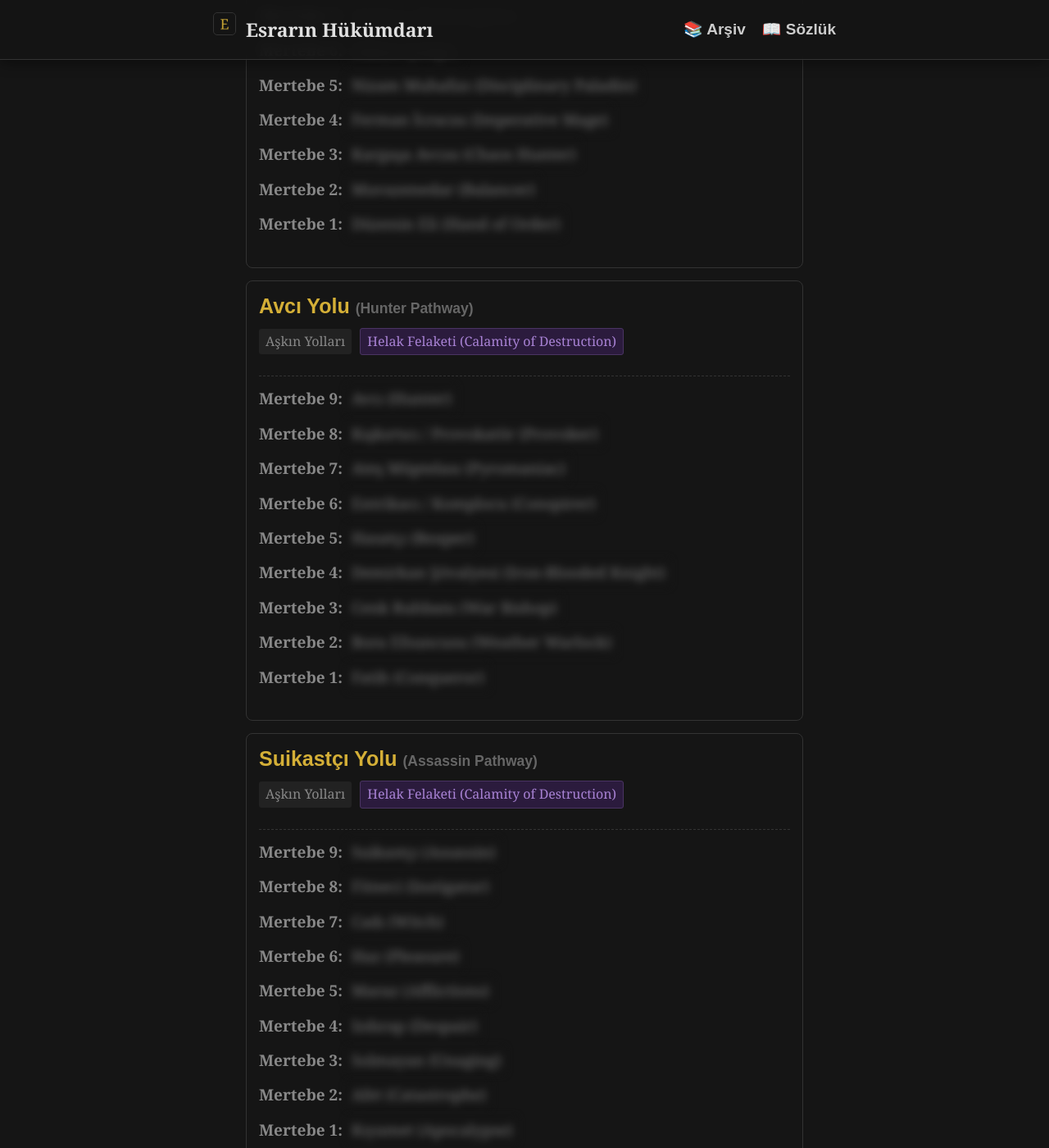
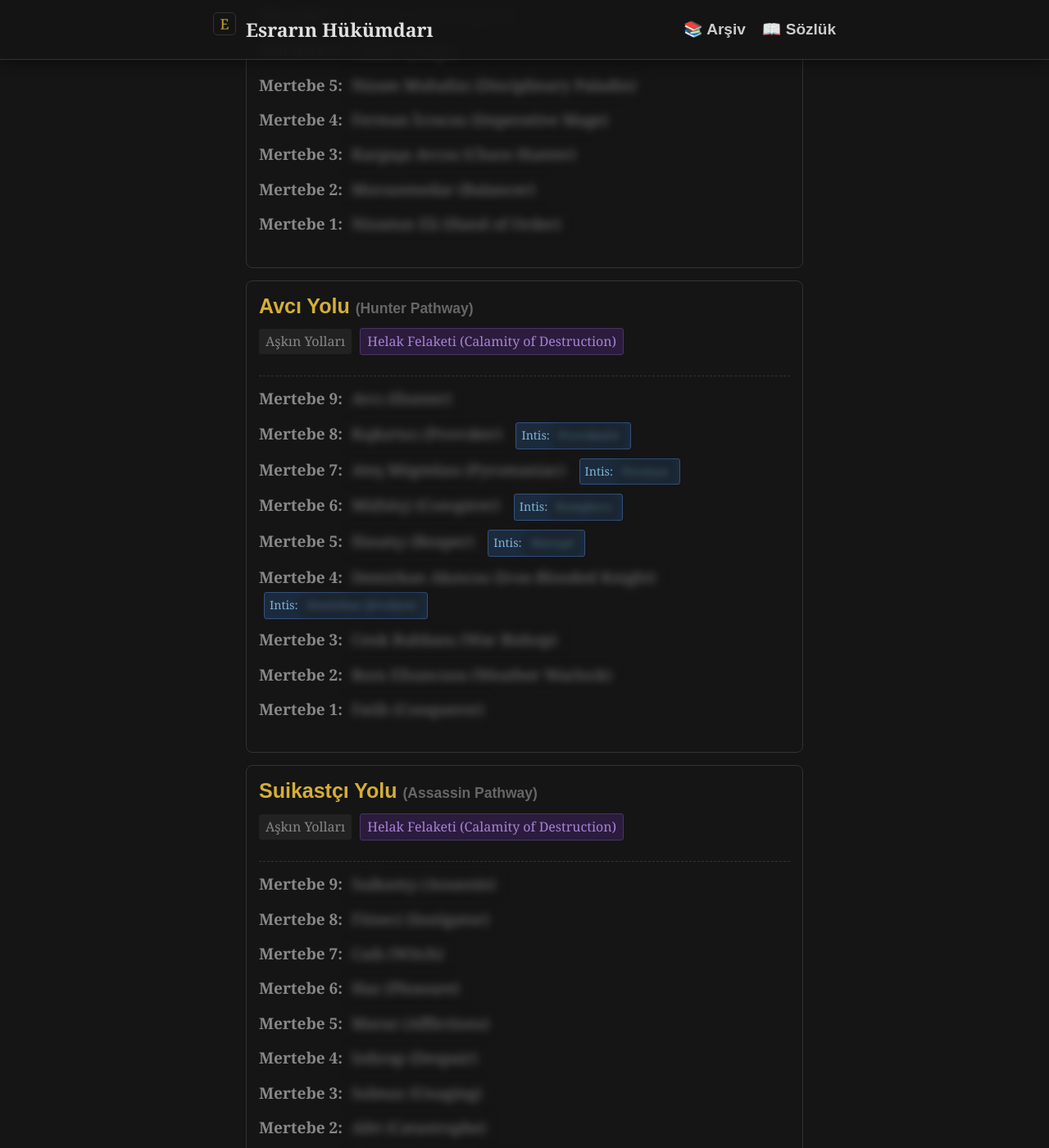
Before and after one commit to Imperium34/Imperium34.github.io, a Jekyll site: the page built from sozluk.html, in a window 1280 px wide and 1400 px high, scrolled down 4764 px. Shown: the whole window at 82% size. Built offline with Jekyll 4.4.1, drawn with Linux system fonts in a browser that asks for light colours; comment, search, counter and statistics services are not loaded; some of the changed text lies outside the part shown.

Commit message:
Avcı yolu düzeltmeleri ve bölgesel isimlendirme

```diff
--- a/_data/sozluk.yml
+++ b/_data/sozluk.yml
@@ -1,7 +1,7 @@
 # -----------------------
 # TEMEL KAVRAMLAR
 # -----------------------
-- terim: "Aşkın (Fevkabeşer)"
+- terim: "Aşkın"
   ingilizce: "Beyonder"
   kategori: "Temel Kavramlar"
   aciklama: "Sıradan insanların ötesinde güçlere sahip olan, iksir içerek evrilmiş varlıklar."
@@ -39,11 +39,11 @@
 - terim: "Melekler Kralı"
   ingilizce: "King of Angels"
   kategori: "Temel Kavramlar"
-  aciklama: "Bir Gerçek Tanrı olmanın sadece bir adım gerisinde duran varlıklar. Genellikle en az bir Mertebe 1 karakteristiği ile o Yol'un Özgünlük parçasını barındıran veya birden fazla Mertebe 1 karakteristiği taşıyan eşsiz figürleri tanımlar."
+  aciklama: "Bir Gerçek Tanrı olmanın sadece bir adım gerisinde duran varlıklar. Genellikle en az bir Mertebe 1 hasleti ile o Yol'un Yegânelik parçasını barındıran veya birden fazla Mertebe 1 hasleti taşıyan eşsiz figürleri tanımlar."
   spoiler: true
   bolum_siniri: 486
 
-- terim: "Özgünlük"
+- terim: "Yegânelik"
   ingilizce: "Uniqueness"
   kategori: "Temel Kavramlar"
   aciklama: "Yirmi iki İlahi Yol'un her birinin özünü, evrendeki mutlak kuralını ve tekil otoritesini temsil eden soyut kavram. Bir Gerçek Tanrı olmanın mutlak gereksinimidir."
@@ -312,7 +312,7 @@
   spoiler: true
   bolum_siniri: 28
 
-- terim: "Musa Çilekeş Tarikatı"
+- terim: "Mos Çilekeş Tarikatı"
   ingilizce: "Moses Ascetic Order"
   kategori: "Organizasyonlar"
   aciklama: "Bir zamanlar salt bilgiye ve irfana tapınan, ahlaki kuralları katı bir çilecilik üzerine kurulu kadim bir tarikat. Batınî Bilge'nin yozlaşarak uyanmasının ardından, tarikatın doğası tamamen değişmiş ve habis bir bilgi tapınağına dönüşmüştür."
@@ -677,7 +677,7 @@
       isim: "Zaman Kurdu (Worm of Time)"
       bolum_siniri: 393
     - seviye: 0
-      isim: "Kusur (Error / Bug)"
+      isim: "Error / Kusur (Error / Bug)"
       bolum_siniri: 9999
 
 - terim: "Çırak Yolu"
@@ -783,7 +783,7 @@
       isim: "Muvazenedar (Balancer)"
       bolum_siniri: 1110
     - seviye: 1
-      isim: "Düzenin Eli (Hand of Order)"
+      isim: "Nizamın Eli (Hand of Order)"
       bolum_siniri: 1110
     - seviye: 0
       isim: "Yargı (Justiciar)"
@@ -799,19 +799,34 @@
       isim: "Avcı (Hunter)"
       bolum_siniri: 16
     - seviye: 8
-      isim: "Kışkırtıcı / Provokatör (Provoker)"
+      isim: "Kışkırtıcı (Provoker)"
+      bolgesel:
+        kultur: "Intis"
+        isim: "Provokatör"
       bolum_siniri: 200
     - seviye: 7
       isim: "Ateş Müptelası (Pyromaniac)"
+      bolgesel:
+        kultur: "Intis"
+        isim: "Piroman"
       bolum_siniri: 200
     - seviye: 6
-      isim: "Entrikacı / Komplocu (Conspirer)"
+      isim: "Müfsitçi (Conspirer)"
+      bolgesel:
+        kultur: "Intis"
+        isim: "Komplocu"
       bolum_siniri: 242
     - seviye: 5
       isim: "Hasatçı (Reaper)"
+      bolgesel:
+        kultur: "Intis"
+        isim: "Mareşal"
       bolum_siniri: 653
     - seviye: 4
-      isim: "Demirkan Şövalyesi (Iron-Blooded Knight)"
+      isim: "Demirkan Akıncısı (Iron-Blooded Knight)"
+      bolgesel:
+        kultur: "Intis"
+        isim: "Demirkan Şövalyesi"
       bolum_siniri: 484
     - seviye: 3
       isim: "Cenk Ruhbanı (War Bishop)"
@@ -823,7 +838,7 @@
       isim: "Fatih (Conqueror)"
       bolum_siniri: 940
     - seviye: 0
-      isim: "Kızıl Rahip (Red Priest)"
+      isim: "Ahmer Hünkar (Red Priest)"
       bolum_siniri: 456
 
 - terim: "Suikastçı Yolu"
@@ -850,7 +865,7 @@
       isim: "Izdırap (Despair)"
       bolum_siniri: 478
     - seviye: 3
-      isim: "Solmayan (Unaging)"
+      isim: "Solmaz (Unaging)"
       bolum_siniri: 495
     - seviye: 2
       isim: "Afet (Catastrophe)"
@@ -944,7 +959,7 @@
       isim: "Savaşçı (Warrior)"
       bolum_siniri: 138
     - seviye: 8
-      isim: "Cengâver / Gladyatör (Pugilist)"
+      isim: "Cengâver / Gladyatör (Pugilist / Gladiator)"
       bolum_siniri: 138
     - seviye: 7
       isim: "Silahşör (Weapon Master)"
@@ -996,7 +1011,7 @@
       isim: "Talihsizlik Büyücüsü (Misfortune Mage)"
       bolum_siniri: 1227
     - seviye: 3
-      isim: "Kaos Getiren (Chaos Walker)"
+      isim: "Fitne Arıtan (Chaos Walker)"
       bolum_siniri: 1227
     - seviye: 2
       isim: "Resul (Soothsayer)"
@@ -1042,7 +1057,7 @@
       isim: "Necis Hükümdar (Filthy Monarch)"
       bolum_siniri: 1347
     - seviye: 0
-      isim: "Yokluk / Gayya (Abyss)"
+      isim: "Hâviye (Abyss)"
       bolum_siniri: 9999
 
 - terim: "Mahkum Yolu"
--- a/sozluk.html
+++ b/sozluk.html
@@ -118,6 +118,12 @@ body.spoiler-mode-active .hidden-sequence {
               <span class="dynamic-spoiler" data-unlock="{{ mertebe.bolum_siniri | default: 9999 }}" title="Açmak/Kapatmak için tıklayın">
                 {{ mertebe.isim }}
               </span>
+              {% if mertebe.bolgesel %}
+                <span style="display: inline-block; background: #1b2b3d; color: #82b4d4; padding: 2px 6px; border-radius: 3px; font-size: 0.75em; margin-left: 6px; border: 1px solid #34527f;">
+                  {{ mertebe.bolgesel.kultur }}:
+                  <span class="dynamic-spoiler" data-unlock="{{ mertebe.bolum_siniri | default: 9999 }}" title="Açmak/Kapatmak için tıklayın">{{ mertebe.bolgesel.isim }}</span>
+                </span>
+              {% endif %}
             </li>
           {% endfor %}
         </ul>
```
Also changed, not shown: _chapters/0020.md (+1 -1 lines).
